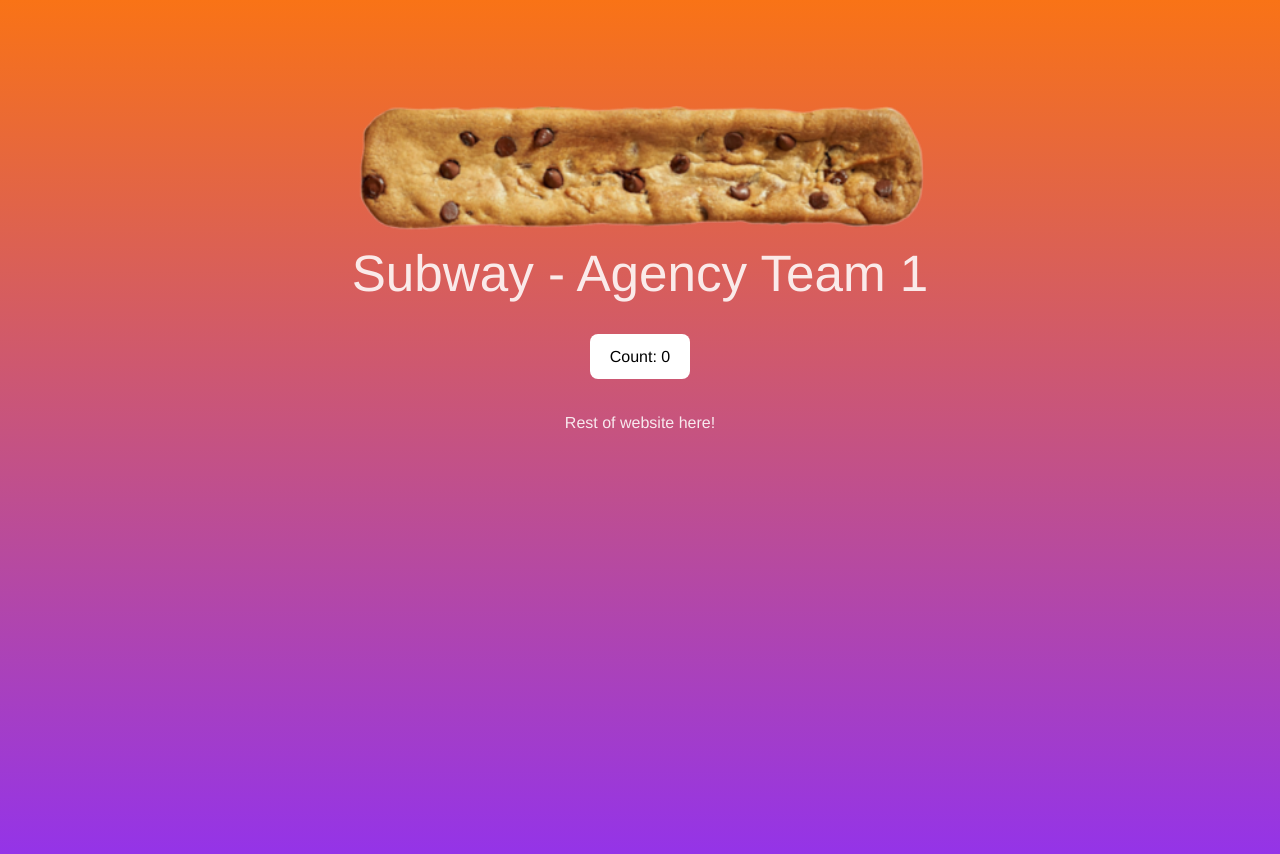
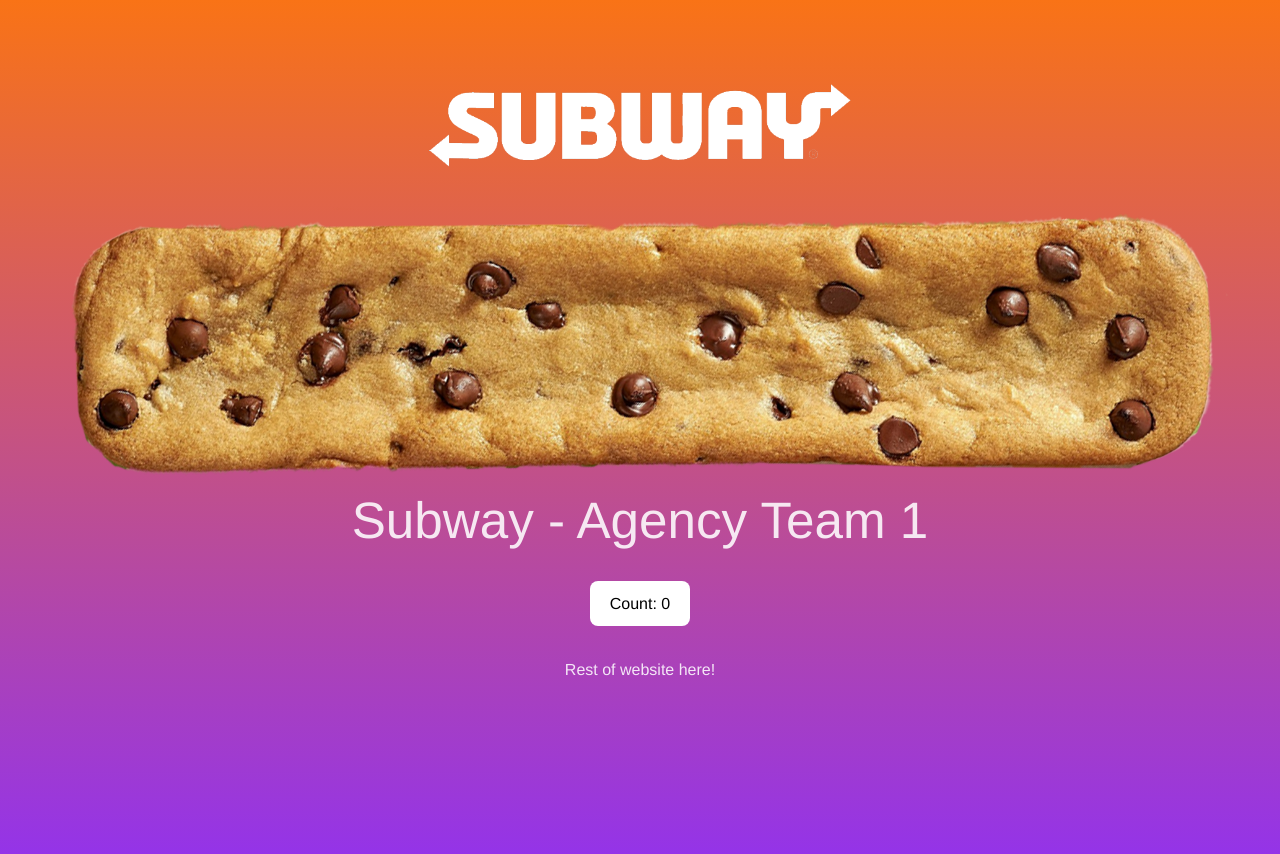
Before and after one commit to AngelicaHanley/Agency_Team1_Mock_Project, a React (Vite) app: page / in a window 1280 px wide. Shown: the top 854 px of the page. Built offline with nearby package versions, Linux system fonts and the light colour scheme.

Commit message:
Updated images

```diff
--- a/src/App.jsx
+++ b/src/App.jsx
@@ -6,7 +6,8 @@
 
   return (
     <>
-    <div className="w-full h-screen p-15">
+    <div className="w-full h-screen p-5">
+      <img src="images/subway_logo_white.png" alt="Subway Logo" />
       <img src="images/Footlong_Cookie.png" alt="Footlong Cookie"
         className="w-full h-auto"/>
       <h1>Subway - Agency Team 1</h1>
```
Also changed, not shown: public/images/Footlong_Cookie.png, public/images/subway_logo_white.png (added).
